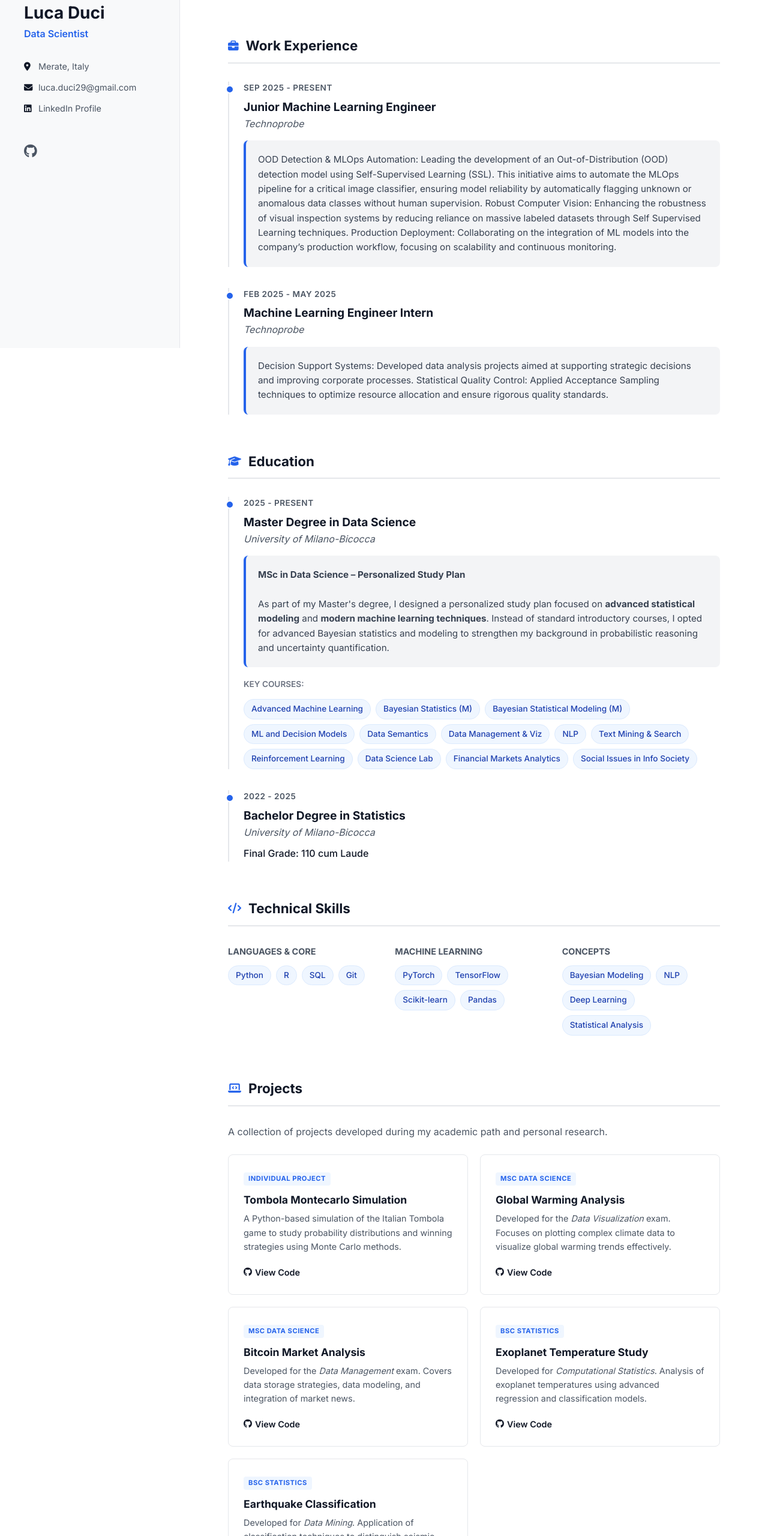
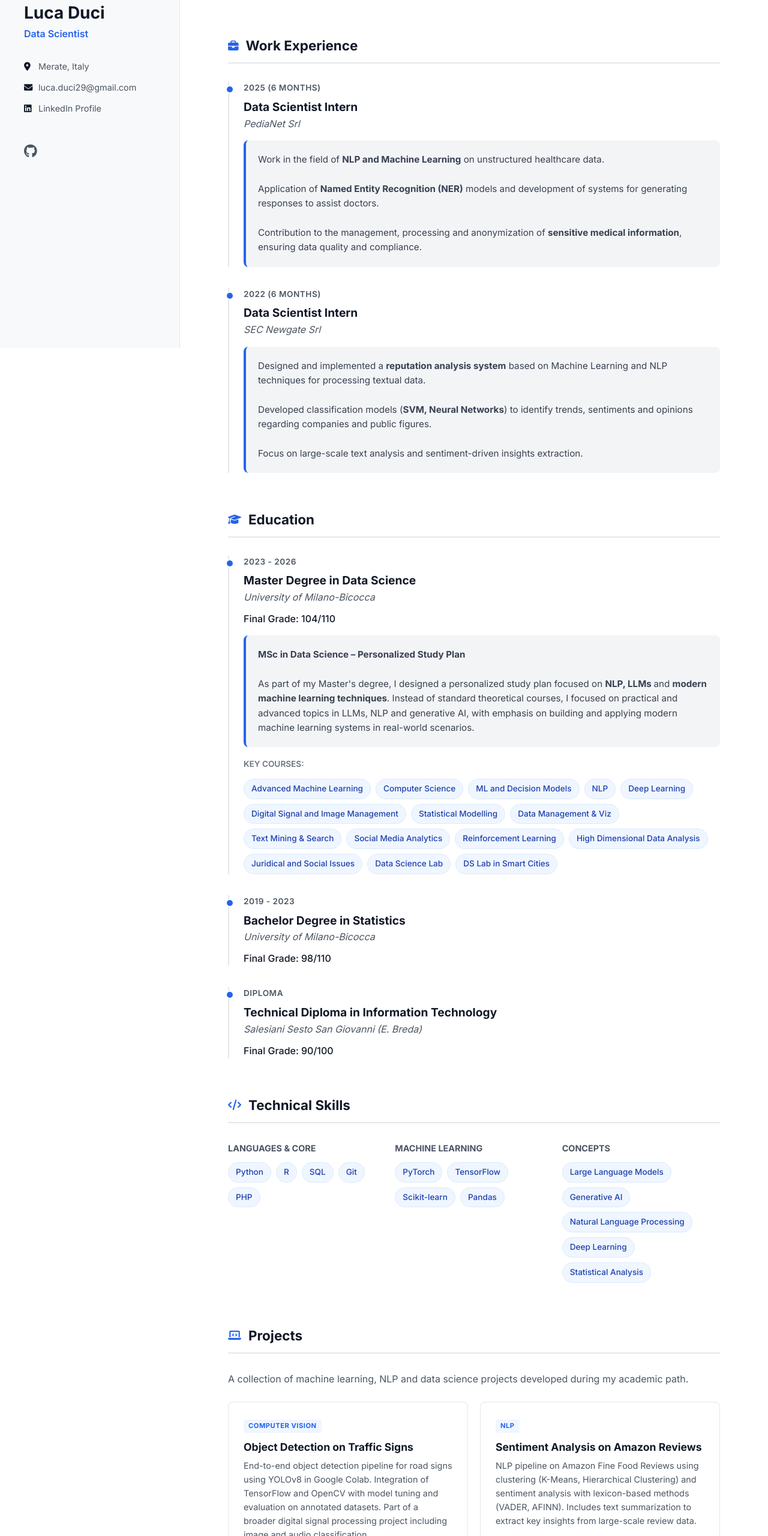
Before and after one commit to lduccio29/lucaduci.github.io, a plain HTML site: page index.html in a window 1280 px wide. Shown: the part 220-2780 px from the top of the page at 60% size. Drawn offline with Linux system fonts and the light colour scheme.

Commit message:
Update index.html

```diff
--- a/index.html
+++ b/index.html
@@ -303,70 +303,81 @@
             <h2><i class="fas fa-briefcase"></i> Work Experience</h2>
 
             <div class="timeline-item">
-                <span class="date-range">Sep 2025 - Present</span>
-                <div class="item-title">Junior Machine Learning Engineer</div>
-                <div class="item-place">Technoprobe</div>
+                <span class="date-range">2025 (6 months)</span>
+                <div class="item-title">Data Scientist Intern</div>
+                <div class="item-place">PediaNet Srl</div>
                 <div class="description-box">
-                    OOD Detection & MLOps Automation: Leading the development of an Out-of-Distribution (OOD) detection model
-                    using Self-Supervised Learning (SSL). This initiative aims to automate the MLOps pipeline for a critical image classifier,
-                    ensuring model reliability by automatically flagging unknown or anomalous data classes without human supervision.
-                    Robust Computer Vision: Enhancing the robustness of visual inspection systems by reducing reliance on massive labeled
-                    datasets through Self Supervised Learning techniques.
-                    Production Deployment: Collaborating on the integration of ML models into the company’s production workflow,
-                    focusing on scalability and continuous monitoring.
+                    Work in the field of <strong>NLP and Machine Learning</strong> on unstructured healthcare data.
+                    <br><br>
+                    Application of <strong>Named Entity Recognition (NER)</strong> models and development of systems for generating responses to assist doctors.
+                    <br><br>
+                    Contribution to the management, processing and anonymization of <strong>sensitive medical information</strong>, ensuring data quality and compliance.
                 </div>
             </div>
 
             <div class="timeline-item">
-                <span class="date-range">Feb 2025 - May 2025</span>
-                <div class="item-title">Machine Learning Engineer Intern</div>
-                <div class="item-place">Technoprobe</div>
+                <span class="date-range">2022 (6 months)</span>
+                <div class="item-title">Data Scientist Intern</div>
+                <div class="item-place">SEC Newgate Srl</div>
                 <div class="description-box">
-                    Decision Support Systems: Developed data analysis projects aimed at supporting strategic decisions and improving
-                    corporate processes.
-                    Statistical Quality Control: Applied Acceptance Sampling techniques to optimize resource allocation and ensure rigorous
-                    quality standards.
+                    Designed and implemented a <strong>reputation analysis system</strong> based on Machine Learning and NLP techniques for processing textual data.
+                    <br><br>
+                    Developed classification models (<strong>SVM, Neural Networks</strong>) to identify trends, sentiments and opinions regarding companies and public figures.
+                    <br><br>
+                    Focus on large-scale text analysis and sentiment-driven insights extraction.
                 </div>
             </div>
+
         </section>
 
         <section id="education">
             <h2><i class="fas fa-graduation-cap"></i> Education</h2>
 
             <div class="timeline-item">
-                <span class="date-range">2025 - Present</span>
+                <span class="date-range">2023 - 2026</span>
                 <div class="item-title">Master Degree in Data Science</div>
                 <div class="item-place">University of Milano-Bicocca</div>
+                <p style="margin-top: 5px; font-weight: 500;">Final Grade: 104/110</p>
 
                 <div class="description-box">
                     <strong>MSc in Data Science – Personalized Study Plan</strong><br><br>
-                    As part of my Master's degree, I designed a personalized study plan focused on <strong>advanced statistical modeling</strong> and <strong>modern machine learning techniques</strong>. Instead of standard introductory courses, I opted for advanced Bayesian statistics and modeling to strengthen my background in probabilistic reasoning and uncertainty quantification.
+                    As part of my Master's degree, I designed a personalized study plan focused on <strong>NLP, LLMs </strong> and <strong>modern machine learning techniques</strong>. Instead of standard theoretical courses, I focused on practical and advanced topics in LLMs, NLP and generative AI, with emphasis on building and applying modern machine learning systems in real-world scenarios.
                 </div>
 
                 <div style="margin-top: 15px;">
                     <span style="font-size: 0.85rem; font-weight: 600; color: #6b7280; text-transform: uppercase;">Key Courses:</span>
                     <div class="tags-container">
                         <span class="tag">Advanced Machine Learning</span>
-                        <span class="tag">Bayesian Statistics (M)</span>
-                        <span class="tag">Bayesian Statistical Modeling (M)</span>
+                        <span class="tag">Computer Science</span>
                         <span class="tag">ML and Decision Models</span>
-                        <span class="tag">Data Semantics</span>
+                        <span class="tag">NLP</span>
+                        <span class="tag">Deep Learning</span>
+                        <span class="tag">Digital Signal and Image Management</span>
+                        <span class="tag">Statistical Modelling</span>
                         <span class="tag">Data Management & Viz</span>
-                        <span class="tag">NLP</span>
                         <span class="tag">Text Mining & Search</span>
+                        <span class="tag">Social Media Analytics</span>
                         <span class="tag">Reinforcement Learning</span>
+                        <span class="tag">High Dimensional Data Analysis</span>
+                        <span class="tag">Juridical and Social Issues</span>
                         <span class="tag">Data Science Lab</span>
-                        <span class="tag">Financial Markets Analytics</span>
-                        <span class="tag">Social Issues in Info Society</span>
+                        <span class="tag">DS Lab in Smart Cities</span>
                     </div>
                 </div>
             </div>
 
             <div class="timeline-item">
-                <span class="date-range">2022 - 2025</span>
+                <span class="date-range">2019 - 2023</span>
                 <div class="item-title">Bachelor Degree in Statistics</div>
                 <div class="item-place">University of Milano-Bicocca</div>
-                <p style="margin-top: 5px; font-weight: 500;">Final Grade: 110 cum Laude</p>
+                <p style="margin-top: 5px; font-weight: 500;">Final Grade: 98/110</p>
+            </div>
+
+            <div class="timeline-item">
+                <span class="date-range">Diploma</span>
+                <div class="item-title">Technical Diploma in Information Technology</div>
+                <div class="item-place">Salesiani Sesto San Giovanni (E. Breda)</div>
+                <p style="margin-top: 5px; font-weight: 500;">Final Grade: 90/100</p>
             </div>
         </section>
 
@@ -380,6 +391,7 @@
                         <span class="tag">R</span>
                         <span class="tag">SQL</span>
                         <span class="tag">Git</span>
+                        <span class="tag">PHP</span>
                     </div>
                 </div>
                 <div class="skill-category">
@@ -394,8 +406,9 @@
                 <div class="skill-category">
                     <h4>Concepts</h4>
                     <div class="tags-container">
-                        <span class="tag">Bayesian Modeling</span>
-                        <span class="tag">NLP</span>
+                        <span class="tag">Large Language Models</span>
+                        <span class="tag">Generative AI</span>
+                        <span class="tag">Natural Language Processing</span>
                         <span class="tag">Deep Learning</span>
                         <span class="tag">Statistical Analysis</span>
                     </div>
@@ -406,73 +419,109 @@
         <section id="portfolio">
             <h2><i class="fas fa-laptop-code"></i> Projects</h2>
             <p style="margin-bottom: 25px; color: var(--text-secondary);">
-                A collection of projects developed during my academic path and personal research.
+                A collection of machine learning, NLP and data science projects developed during my academic path.
             </p>
 
             <div class="projects-grid">
 
                 <div class="project-card">
                     <div>
-                        <span class="project-type">Individual Project</span>
-                        <h3 class="project-title">Tombola Montecarlo Simulation</h3>
+                        <span class="project-type">Computer Vision</span>
+                        <h3 class="project-title">Object Detection on Traffic Signs</h3>
                         <p class="project-desc">
-                            A Python-based simulation of the Italian Tombola game to study probability distributions and winning strategies using Monte Carlo methods.
+                            End-to-end object detection pipeline for road signs using YOLOv8 in Google Colab.
+                            Integration of TensorFlow and OpenCV with model tuning and evaluation on annotated datasets.
+                            Part of a broader digital signal processing project including image and audio classification.
                         </p>
                     </div>
-                    <a href="https://github.com/aronetommaso/TombolaSimulation" target="_blank" class="project-link">
-                        <i class="fab fa-github"></i> View Code
+                    <a class="project-link">
+                        <i class="fab fa-github"></i> View Code (coming soon)
                     </a>
                 </div>
 
                 <div class="project-card">
                     <div>
-                        <span class="project-type">MSc Data Science</span>
-                        <h3 class="project-title">Global Warming Analysis</h3>
+                        <span class="project-type">NLP</span>
+                        <h3 class="project-title">Sentiment Analysis on Amazon Reviews</h3>
                         <p class="project-desc">
-                            Developed for the <em>Data Visualization</em> exam. Focuses on plotting complex climate data to visualize global warming trends effectively.
+                            NLP pipeline on Amazon Fine Food Reviews using clustering (K-Means, Hierarchical Clustering)
+                            and sentiment analysis with lexicon-based methods (VADER, AFINN).
+                            Includes text summarization to extract key insights from large-scale review data.
                         </p>
                     </div>
-                    <a href="https://github.com/aronetommaso/DataViz-Project/tree/main" target="_blank" class="project-link">
-                        <i class="fab fa-github"></i> View Code
+                    <a class="project-link">
+                        <i class="fab fa-github"></i> View Code (coming soon)
                     </a>
                 </div>
 
                 <div class="project-card">
                     <div>
-                        <span class="project-type">MSc Data Science</span>
-                        <h3 class="project-title">Bitcoin Market Analysis</h3>
+                        <span class="project-type">Social Network Analysis</span>
+                        <h3 class="project-title">Community Detection on Reddit</h3>
                         <p class="project-desc">
-                            Developed for the <em>Data Management</em> exam. Covers data storage strategies, data modeling, and integration of market news.
+                            Data collection via Reddit API and construction of a social graph from posts and comments.
+                            Application of community detection algorithms (Louvain, FluidC) and sentiment analysis.
+                            Integration of NER and NEL for entity extraction in social discussions.
                         </p>
                     </div>
-                    <a href="https://github.com/aronetommaso/DataMan-Project" target="_blank" class="project-link">
-                        <i class="fab fa-github"></i> View Code
+                    <a class="project-link">
+                        <i class="fab fa-github"></i> View Code (coming soon)
                     </a>
                 </div>
 
                 <div class="project-card">
                     <div>
-                        <span class="project-type">BSc Statistics</span>
-                        <h3 class="project-title">Exoplanet Temperature Study</h3>
+                        <span class="project-type">Machine Learning</span>
+                        <h3 class="project-title">Smoke Dataset Classification</h3>
                         <p class="project-desc">
-                            Developed for <em>Computational Statistics</em>. Analysis of exoplanet temperatures using advanced regression and classification models.
+                            Supervised classification task to predict smoking status from socio-demographic and medical data.
+                            Comparison of models including Random Forest, SVM and Logistic Regression with full performance evaluation.
                         </p>
                     </div>
-                    <a href="https://github.com/aronetommaso/Computational-Statistic-Project" target="_blank" class="project-link">
-                        <i class="fab fa-github"></i> View Code
+                    <a class="project-link">
+                        <i class="fab fa-github"></i> View Code (coming soon)
                     </a>
                 </div>
 
                 <div class="project-card">
                     <div>
-                        <span class="project-type">BSc Statistics</span>
-                        <h3 class="project-title">Earthquake Classification</h3>
+                        <span class="project-type">Deep Learning</span>
+                        <h3 class="project-title">Image Classification on CIFAR-100</h3>
                         <p class="project-desc">
-                            Developed for <em>Data Mining</em>. Application of classification techniques to distinguish seismic events into earthquake and non-earthquake categories.
+                            Custom CNN architecture for image classification on CIFAR-100 dataset.
+                            Experiments with dropout regularization and data augmentation to improve generalization and model performance.
                         </p>
                     </div>
-                    <a href="https://github.com/aronetommaso/Data-Mining-Project" target="_blank" class="project-link">
-                        <i class="fab fa-github"></i> View Code
+                    <a class="project-link">
+                        <i class="fab fa-github"></i> View Code (coming soon)
+                    </a>
+                </div>
+
+                <div class="project-card">
+                    <div>
+                        <span class="project-type">Data Engineering</span>
+                        <h3 class="project-title">Spotify Data Pipeline</h3>
+                        <p class="project-desc">
+                            Data acquisition via web scraping (Billboard) and Spotify API.
+                            Data cleaning, integration and storage in MongoDB to build a structured dataset for downstream analysis.
+                        </p>
+                    </div>
+                    <a class="project-link">
+                        <i class="fab fa-github"></i> View Code (coming soon)
+                    </a>
+                </div>
+
+                <div class="project-card">
+                    <div>
+                        <span class="project-type">Data Visualization</span>
+                        <h3 class="project-title">LEGO Dataset Analysis</h3>
+                        <p class="project-desc">
+                            Exploratory data analysis and visualization of LEGO datasets using Tableau.
+                            Identification of trends in themes, colors and pricing evolution over time through interactive dashboards.
+                        </p>
+                    </div>
+                    <a class="project-link">
+                        <i class="fab fa-github"></i> View Code (coming soon)
                     </a>
                 </div>
 
```
